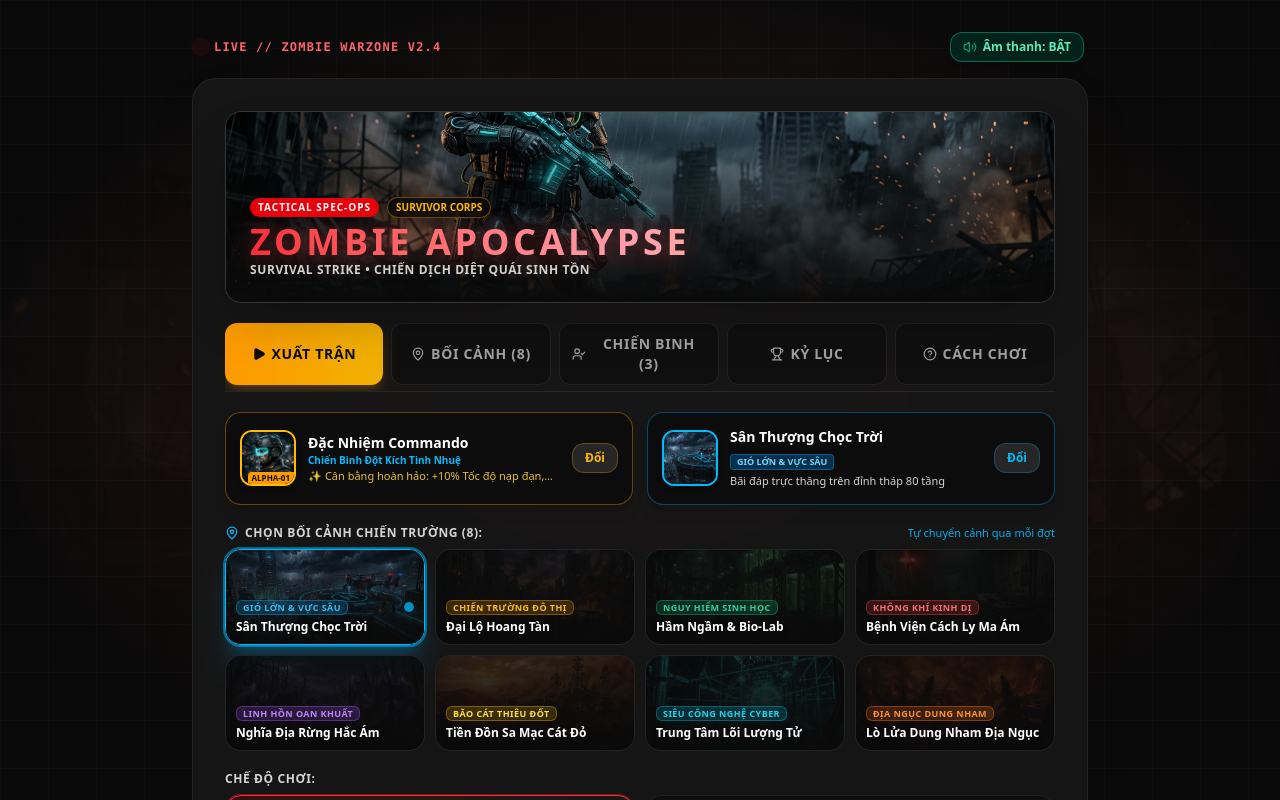
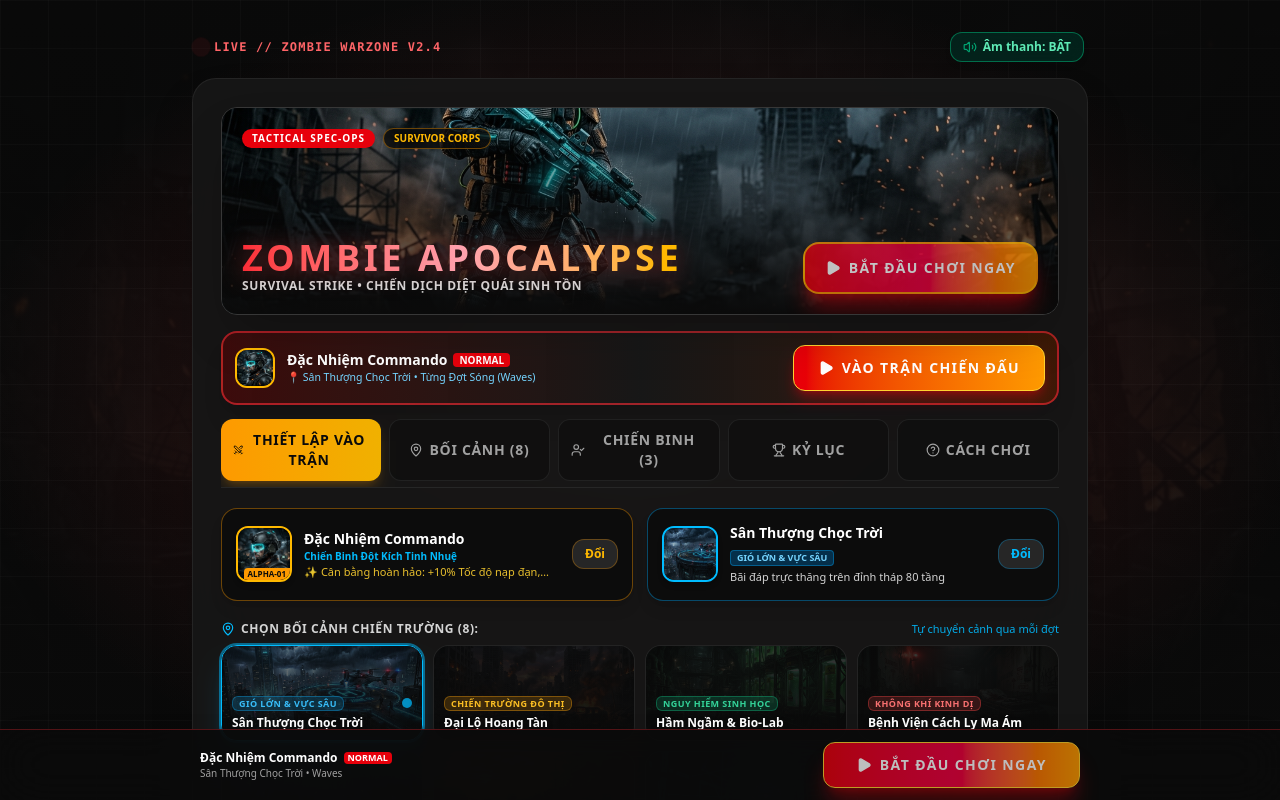
Before and after one commit to ducvantran25121993-ui/Game-zombies, a React (Vite) app: page / in a window 1280 px wide. Built offline with nearby package versions, Linux system fonts and the light colour scheme.

Commit message:
feat: enhance StartScreen UI and game launch flow
Add Swords icon to StartScreen, update bottom padding for better layout, and implement handleLaunchGame to trigger audio and start sequences.

```diff
--- a/src/components/StartScreen.tsx
+++ b/src/components/StartScreen.tsx
@@ -5,7 +5,7 @@ import {
   Flame, HelpCircle, Radio, Award, ChevronRight, Check,
   UserCheck, Sparkles, Heart, Footprints, MapPin, Building2,
   Biohazard, AlertTriangle, Ghost, SunMedium, Cpu, Layers,
-  Volume2, VolumeX, ShieldAlert
+  Volume2, VolumeX, ShieldAlert, Swords
 } from 'lucide-react';
 import { soundManager } from '../utils/audio';
 import { WARRIOR_CLASSES, WARRIOR_HERO_BANNER } from '../data/warriors';
@@ -49,8 +49,14 @@ export const StartScreen: React.FC<StartScreenProps> = ({
   const activeWarrior = WARRIOR_CLASSES.find(w => w.id === selectedWarriorId) || WARRIOR_CLASSES[0];
   const activeMap = MAP_ENVIRONMENTS.find(m => m.id === selectedMapId) || MAP_ENVIRONMENTS[0];
 
+  const handleLaunchGame = () => {
+    soundManager.playEmptyClick();
+    soundManager.startMusic();
+    onStartGame(difficulty, mode, selectedWarriorId, selectedMapId);
+  };
+
   return (
-    <div className="relative w-full min-h-[100dvh] bg-neutral-950 flex flex-col items-center justify-start sm:justify-center p-2 sm:p-4 md:p-6 overflow-y-auto text-neutral-200 select-none pb-10">
+    <div className="relative w-full min-h-[100dvh] bg-neutral-950 flex flex-col items-center justify-start p-2 sm:p-4 md:p-6 overflow-y-auto text-neutral-200 select-none pb-24">
 
       {/* RICH CINEMATIC GAME BACKGROUND WALLPAPER */}
       <div className="fixed inset-0 pointer-events-none z-0 overflow-hidden">
@@ -65,7 +71,7 @@ export const StartScreen: React.FC<StartScreenProps> = ({
         <div className="absolute inset-0 bg-[linear-gradient(to_right,#ffffff05_1px,transparent_1px),linear-gradient(to_bottom,#ffffff05_1px,transparent_1px)] bg-[size:3rem_3rem]" />
       </div>
 
-      {/* TOP HEADER CONTROLS (Non-floating on mobile, integrates with layout) */}
+      {/* TOP HEADER BAR */}
       <div className="relative z-20 w-full max-w-4xl flex items-center justify-between py-2 px-1 mb-2">
         <div className="flex items-center gap-2">
           <span className="w-2.5 h-2.5 rounded-full bg-red-500 animate-ping" />
@@ -74,6 +80,7 @@ export const StartScreen: React.FC<StartScreenProps> = ({
           </span>
         </div>
 
+        <div className="flex items-center gap-2">
           <button
             onClick={onToggleMute}
             className={`px-3 py-1.5 rounded-xl border backdrop-blur-md transition-all flex items-center gap-1.5 text-xs font-bold shadow-md active:scale-95 ${
@@ -86,27 +93,33 @@ export const StartScreen: React.FC<StartScreenProps> = ({
             <span>{isMuted ? 'Âm thanh: TẮT' : 'Âm thanh: BẬT'}</span>
           </button>
         </div>
+      </div>
 
       {/* MAIN CONTAINER CARD */}
-      <div className="relative z-10 w-full max-w-4xl bg-neutral-900/95 border border-neutral-800/90 rounded-3xl p-3.5 sm:p-5 md:p-8 shadow-2xl backdrop-blur-2xl flex flex-col items-center">
+      <div className="relative z-10 w-full max-w-4xl bg-neutral-900/95 border border-neutral-800/90 rounded-3xl p-3.5 sm:p-5 md:p-7 shadow-2xl backdrop-blur-2xl flex flex-col items-center">
 
-        {/* HERO BANNER SECTION WITH EPIC WARRIOR GRAPHICS */}
-        <div className="relative w-full h-32 sm:h-40 md:h-48 rounded-2xl overflow-hidden border border-neutral-700/80 mb-3 sm:mb-5 shadow-2xl group">
+        {/* HERO BANNER SECTION WITH DIRECT PLAY BUTTON */}
+        <div className="relative w-full h-36 sm:h-44 md:h-52 rounded-2xl overflow-hidden border border-neutral-700/80 mb-3.5 sm:mb-4 shadow-2xl group">
           <img
             src={WARRIOR_HERO_BANNER}
             alt="Zombie Apocalypse Warrior Hero"
             referrerPolicy="no-referrer"
-            className="w-full h-full object-cover object-center transform group-hover:scale-105 transition-transform duration-700 brightness-95"
+            className="w-full h-full object-cover object-center transform group-hover:scale-105 transition-transform duration-700 brightness-90"
           />
-          <div className="absolute inset-0 bg-gradient-to-t from-neutral-950 via-neutral-950/50 to-transparent flex flex-col justify-end p-3 sm:p-4 md:p-6">
-            <div className="flex items-center gap-1.5 sm:gap-2 mb-1">
-              <span className="px-2 py-0.5 rounded-full bg-red-600 text-[9px] sm:text-[10px] font-black text-white tracking-widest uppercase shadow-md">
+          <div className="absolute inset-0 bg-gradient-to-t from-neutral-950 via-neutral-950/50 to-transparent flex flex-col justify-between p-3.5 sm:p-5">
+            <div className="flex items-center justify-between">
+              <div className="flex items-center gap-1.5 sm:gap-2">
+                <span className="px-2.5 py-0.5 rounded-full bg-red-600 text-[9px] sm:text-[10px] font-black text-white tracking-widest uppercase shadow-md">
                   TACTICAL SPEC-OPS
                 </span>
-              <span className="px-2 py-0.5 rounded-full bg-neutral-950/80 text-[9px] sm:text-[10px] font-bold text-amber-400 border border-amber-500/40">
+                <span className="px-2.5 py-0.5 rounded-full bg-neutral-950/80 text-[9px] sm:text-[10px] font-bold text-amber-400 border border-amber-500/40">
                   SURVIVOR CORPS
                 </span>
               </div>
+            </div>
+
+            <div className="flex flex-col sm:flex-row sm:items-end justify-between gap-3">
+              <div>
                 <h1 className="text-xl sm:text-2xl md:text-4xl font-black tracking-widest uppercase text-transparent bg-clip-text bg-gradient-to-r from-red-500 via-rose-300 to-amber-400 drop-shadow-[0_2px_12px_rgba(239,68,68,0.5)]">
                   ZOMBIE APOCALYPSE
                 </h1>
@@ -114,19 +127,62 @@ export const StartScreen: React.FC<StartScreenProps> = ({
                   SURVIVAL STRIKE • CHIẾN DỊCH DIỆT QUÁI SINH TỒN
                 </p>
               </div>
+
+              {/* DIRECT HERO START BUTTON */}
+              <button
+                onClick={handleLaunchGame}
+                className="px-5 py-2.5 sm:py-3.5 rounded-2xl bg-gradient-to-r from-red-600 via-rose-600 to-amber-500 hover:from-red-500 hover:to-amber-400 text-white font-black text-xs sm:text-sm uppercase tracking-widest shadow-xl shadow-red-600/50 transition-all flex items-center justify-center gap-2 active:scale-95 border-2 border-amber-400/80 animate-pulse shrink-0"
+              >
+                <Play className="w-4 h-4 fill-white" />
+                <span>BẮT ĐẦU CHƠI NGAY</span>
+              </button>
+            </div>
+          </div>
+        </div>
+
+        {/* PROMINENT TOP CALL-TO-ACTION PLAY BAR */}
+        <div className="w-full mb-3.5 p-2.5 sm:p-3 rounded-2xl bg-gradient-to-r from-red-950/80 via-neutral-900 to-amber-950/80 border-2 border-red-500/60 flex flex-col sm:flex-row items-center justify-between gap-2.5 shadow-xl">
+          <div className="flex items-center gap-3 text-left w-full sm:w-auto">
+            <div className="w-10 h-10 rounded-xl overflow-hidden border-2 border-amber-400 shrink-0 bg-neutral-950">
+              <img
+                src={activeWarrior.avatar}
+                alt={activeWarrior.nameVi}
+                className="w-full h-full object-cover"
+              />
+            </div>
+            <div>
+              <div className="text-xs sm:text-sm font-black text-white flex items-center gap-1.5">
+                <span>{activeWarrior.nameVi}</span>
+                <span className="text-[10px] px-1.5 py-0.2 rounded bg-red-600 text-white font-bold uppercase">
+                  {difficulty.toUpperCase()}
+                </span>
+              </div>
+              <div className="text-[10.5px] text-sky-300 font-medium">
+                📍 {activeMap.nameVi} • {mode === 'survival' ? 'Từng Đợt Sóng (Waves)' : 'Ác Mộng Vô Tận'}
+              </div>
+            </div>
+          </div>
+
+          <button
+            onClick={handleLaunchGame}
+            className="w-full sm:w-auto px-6 py-3 rounded-xl bg-gradient-to-r from-red-600 to-amber-500 hover:from-red-500 hover:to-amber-400 text-white font-black text-xs sm:text-sm uppercase tracking-widest shadow-lg shadow-red-600/40 transition-all flex items-center justify-center gap-2 active:scale-95 border border-amber-300 shrink-0"
+          >
+            <Play className="w-4 h-4 fill-white" />
+            <span>VÀO TRẬN CHIẾN ĐẤU</span>
+          </button>
         </div>
 
         {/* NAVIGATION TABS (Fluid Horizontal Scroll for Mobile) */}
         <div className="flex w-full border-b border-neutral-800 mb-3.5 sm:mb-5 gap-1.5 sm:gap-2 overflow-x-auto pb-1.5 no-scrollbar">
           <button
             onClick={() => { soundManager.playEmptyClick(); setActiveTab('play'); }}
-            className={`flex-1 min-w-[95px] sm:min-w-[110px] py-2 sm:py-2.5 px-2.5 sm:px-3 rounded-xl font-bold text-xs md:text-sm uppercase tracking-wider flex items-center justify-center gap-1.5 transition-all shrink-0 active:scale-95 ${
+            className={`flex-1 min-w-[110px] sm:min-w-[130px] py-2 sm:py-2.5 px-2.5 sm:px-3 rounded-xl font-bold text-xs md:text-sm uppercase tracking-wider flex items-center justify-center gap-1.5 transition-all shrink-0 active:scale-95 ${
               activeTab === 'play'
                 ? 'bg-gradient-to-r from-amber-500 to-yellow-500 text-neutral-950 font-black shadow-lg shadow-amber-500/20'
                 : 'text-neutral-400 hover:text-white hover:bg-neutral-800/50 bg-neutral-950/50 border border-neutral-800/80'
             }`}
           >
-            <Play className="w-3.5 h-3.5 fill-current" /> XUẤT TRẬN
+            <Swords className="w-3.5 h-3.5" /> THIẾT LẬP VÀO TRẬN
           </button>
           <button
             onClick={() => { soundManager.playEmptyClick(); setActiveTab('maps'); }}
@@ -202,6 +258,7 @@ export const StartScreen: React.FC<StartScreenProps> = ({
                   </div>
                 </div>
 
+                <div className="flex items-center gap-1.5">
                   <button
                     type="button"
                     onClick={() => { soundManager.playEmptyClick(); setActiveTab('warriors'); }}
@@ -209,6 +266,7 @@ export const StartScreen: React.FC<StartScreenProps> = ({
                   >
                     Đổi
                   </button>
+                </div>
               </div>
 
               {/* CURRENT SELECTED MAP ENVIRONMENT CARD WITH ARTWORK */}
@@ -242,6 +300,7 @@ export const StartScreen: React.FC<StartScreenProps> = ({
                   </div>
                 </div>
 
+                <div className="flex items-center gap-1.5">
                   <button
                     type="button"
                     onClick={() => { soundManager.playEmptyClick(); setActiveTab('maps'); }}
@@ -249,6 +308,7 @@ export const StartScreen: React.FC<StartScreenProps> = ({
                   >
                     Đổi
                   </button>
+                </div>
               </div>
             </div>
 
@@ -401,18 +461,14 @@ export const StartScreen: React.FC<StartScreenProps> = ({
               </div>
             </div>
 
-            {/* HIGH VISIBILITY START BUTTON (NEVER CUT OFF) */}
-            <div className="pt-2">
+            {/* HIGH VISIBILITY LARGE BOTTOM START BUTTON */}
+            <div className="pt-3">
               <button
-                onClick={() => {
-                  soundManager.playEmptyClick();
-                  soundManager.startMusic();
-                  onStartGame(difficulty, mode, selectedWarriorId, selectedMapId);
-                }}
-                className="w-full py-3.5 sm:py-4 px-4 rounded-2xl bg-gradient-to-r from-red-600 via-rose-600 to-amber-500 hover:from-red-500 hover:to-amber-400 text-white font-black text-sm sm:text-base uppercase tracking-widest shadow-2xl shadow-red-600/40 transition-all flex items-center justify-center gap-2 active:scale-95 group border border-red-400/40"
+                onClick={handleLaunchGame}
+                className="w-full py-4 sm:py-4.5 px-6 rounded-2xl bg-gradient-to-r from-red-600 via-rose-600 to-amber-500 hover:from-red-500 hover:to-amber-400 text-white font-black text-base sm:text-lg uppercase tracking-widest shadow-2xl shadow-red-600/50 transition-all flex items-center justify-center gap-3 active:scale-95 group border-2 border-amber-300"
               >
-                <Play className="w-5 h-5 fill-white group-hover:scale-110 transition-transform" />
-                <span>XUẤT TRẬN: {activeWarrior.nameVi.toUpperCase()}</span>
+                <Play className="w-5 h-5 sm:w-6 sm:h-6 fill-white group-hover:scale-110 transition-transform" />
+                <span>BẮT ĐẦU CHƠI: {activeWarrior.nameVi.toUpperCase()}</span>
               </button>
             </div>
           </div>
@@ -504,6 +560,7 @@ export const StartScreen: React.FC<StartScreenProps> = ({
                         </div>
                       </div>
 
+                      <div className="flex items-center gap-2 mt-3">
                         <button
                           type="button"
                           onClick={(e) => {
@@ -512,14 +569,26 @@ export const StartScreen: React.FC<StartScreenProps> = ({
                             onSelectMap(map.id);
                             setActiveTab('play');
                           }}
-                        className={`w-full mt-3 py-2 sm:py-2.5 rounded-xl text-xs font-black uppercase tracking-wider transition-all flex items-center justify-center gap-1.5 ${
+                          className={`flex-1 py-2 sm:py-2.5 rounded-xl text-xs font-black uppercase tracking-wider transition-all flex items-center justify-center gap-1.5 ${
                             isSelected
                               ? 'bg-sky-400 text-neutral-950 shadow-md'
                               : 'bg-neutral-800 hover:bg-neutral-700 text-neutral-200'
                           }`}
                         >
-                        {isSelected ? 'ĐÃ CHỌN BỐI CẢNH NÀY' : 'CHỌN BỐI CẢNH NÀY'}
+                          {isSelected ? 'ĐÃ CHỌN BỐI CẢNH NÀY' : 'CHỌN BỐI CẢNH'}
                         </button>
+                        <button
+                          type="button"
+                          onClick={(e) => {
+                            e.stopPropagation();
+                            onSelectMap(map.id);
+                            handleLaunchGame();
+                          }}
+                          className="px-3.5 py-2 sm:py-2.5 rounded-xl bg-gradient-to-r from-red-600 to-amber-500 text-white font-black text-xs uppercase tracking-wider flex items-center gap-1 shadow-md active:scale-95"
+                        >
+                          <Play className="w-3.5 h-3.5 fill-current" /> CHƠI NGAY
+                        </button>
+                      </div>
                     </div>
                   </div>
                 );
@@ -597,6 +666,8 @@ export const StartScreen: React.FC<StartScreenProps> = ({
                       <div className="text-[11px] font-bold text-amber-300">
                         ⚡ Đặc Quyền: <span className="text-neutral-300 font-normal">{warrior.bonusDesc}</span>
                       </div>
+
+                      <div className="flex items-center gap-2 mt-3">
                         <button
                           type="button"
                           onClick={(e) => {
@@ -605,14 +676,26 @@ export const StartScreen: React.FC<StartScreenProps> = ({
                             onSelectWarrior(warrior.id);
                             setActiveTab('play');
                           }}
-                        className={`w-full mt-3 py-2 sm:py-2.5 rounded-xl text-xs font-black uppercase tracking-wider transition-all flex items-center justify-center gap-1.5 ${
+                          className={`flex-1 py-2 sm:py-2.5 rounded-xl text-xs font-black uppercase tracking-wider transition-all flex items-center justify-center gap-1.5 ${
                             isSelected
                               ? 'bg-amber-400 text-neutral-950 shadow-md'
                               : 'bg-neutral-800 hover:bg-neutral-700 text-neutral-200'
                           }`}
                         >
-                        {isSelected ? 'ĐÃ CHỌN CHIẾN BINH NÀY' : 'CHỌN XUẤT TRẬN'}
+                          {isSelected ? 'ĐÃ CHỌN' : 'CHỌN TƯỚNG'}
                         </button>
+                        <button
+                          type="button"
+                          onClick={(e) => {
+                            e.stopPropagation();
+                            onSelectWarrior(warrior.id);
+                            handleLaunchGame();
+                          }}
+                          className="px-3.5 py-2 sm:py-2.5 rounded-xl bg-gradient-to-r from-red-600 to-amber-500 text-white font-black text-xs uppercase tracking-wider flex items-center gap-1 shadow-md active:scale-95"
+                        >
+                          <Play className="w-3.5 h-3.5 fill-current" /> CHƠI NGAY
+                        </button>
+                      </div>
                     </div>
                   </div>
                 );
@@ -698,6 +781,37 @@ export const StartScreen: React.FC<StartScreenProps> = ({
         )}
 
       </div>
+
+      {/* STICKY BOTTOM FLOATING PLAY BAR (Always visible on any screen size) */}
+      <div className="fixed bottom-0 left-0 right-0 z-30 p-2.5 sm:p-3 bg-neutral-950/90 backdrop-blur-xl border-t border-red-500/30 flex items-center justify-center shadow-2xl">
+        <div className="w-full max-w-4xl flex items-center justify-between gap-3 px-2">
+          <div className="flex items-center gap-2.5 truncate">
+            <div className="w-8 h-8 rounded-lg overflow-hidden border border-amber-400 shrink-0 bg-neutral-900 hidden xs:block">
+              <img src={activeWarrior.avatar} alt={activeWarrior.nameVi} className="w-full h-full object-cover" />
+            </div>
+            <div className="truncate">
+              <div className="text-xs font-black text-white truncate flex items-center gap-1.5">
+                <span>{activeWarrior.nameVi}</span>
+                <span className="text-[9px] px-1 py-0.2 rounded bg-red-600 text-white font-bold uppercase">
+                  {difficulty.toUpperCase()}
+                </span>
+              </div>
+              <div className="text-[10px] text-neutral-400 truncate">
+                {activeMap.nameVi} • {mode === 'survival' ? 'Waves' : 'Endless'}
+              </div>
+            </div>
+          </div>
+
+          <button
+            onClick={handleLaunchGame}
+            className="px-6 sm:px-8 py-2.5 sm:py-3 rounded-xl bg-gradient-to-r from-red-600 via-rose-600 to-amber-500 hover:from-red-500 hover:to-amber-400 text-white font-black text-xs sm:text-sm uppercase tracking-widest shadow-xl shadow-red-600/40 transition-all flex items-center justify-center gap-2 active:scale-95 border border-amber-300 shrink-0 animate-pulse"
+          >
+            <Play className="w-4 h-4 fill-white" />
+            <span>BẮT ĐẦU CHƠI NGAY</span>
+          </button>
+        </div>
+      </div>
+
     </div>
   );
 };
```
Lines whose indentation alone changed are shown as unchanged.
